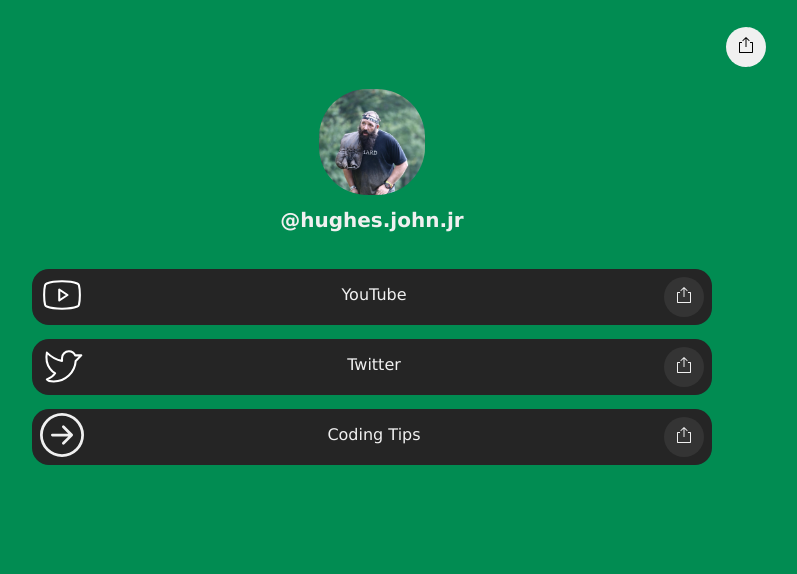
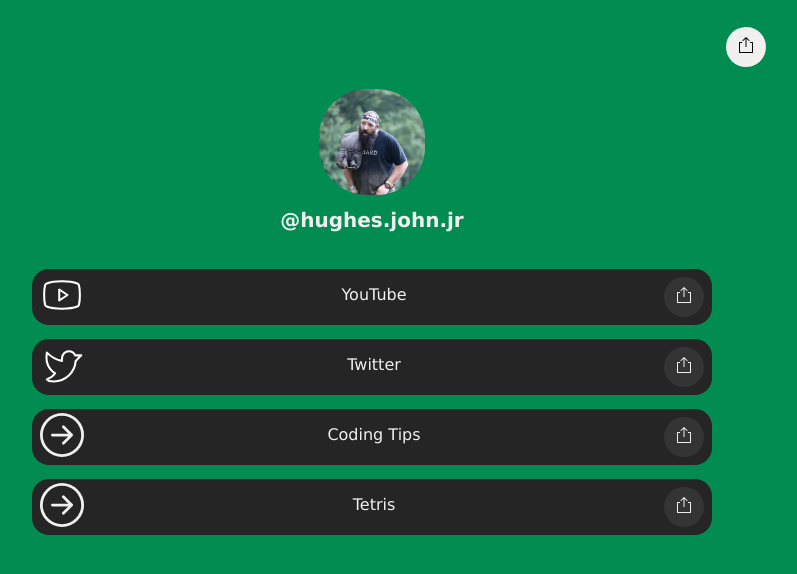
Before and after one commit to codeninja481/LinkTreeClone, a plain HTML site: page index.html in a window 1280 px wide. Shown: the whole page, without its empty margins (268-1065 px from the left). Drawn offline with Linux system fonts and the light colour scheme.

Commit message:
Added link for Tetris.

```diff
--- a/index.html
+++ b/index.html
@@ -47,6 +47,15 @@
 				<svg width="16" height="16" viewBox="0 0 16 16" enable-background="new 0 0 24 24" class="sc-gbHxpA cYda-dh"><path fill-rule="evenodd" clip-rule="evenodd" d="M10.6464 3.85347L11 4.20702L11.7071 3.49992L11.3536 3.14636L8.35355 0.146362H7.64645L4.64645 3.14636L4.29289 3.49992L5 4.20702L5.35355 3.85347L7.5 1.70702V9.49992V9.99992H8.5V9.49992V1.70702L10.6464 3.85347ZM1 5.49994L1.5 4.99994H4V5.99994H2V14.9999H14V5.99994H12V4.99994H14.5L15 5.49994V15.4999L14.5 15.9999H1.5L1 15.4999V5.49994Z" fill="currentColor"></path></svg>
 			</div>
 		</a>
+		<a class="tile" href="http://hughessoftwareservices.com/tetris.html">
+			<div class="icon">
+				<svg xmlns="http://www.w3.org/2000/svg" width="44" height="44" fill="currentColor" class="bi bi-arrow-right-circle" viewBox="0 0 16 16"> <path fill-rule="evenodd" d="M1 8a7 7 0 1 0 14 0A7 7 0 0 0 1 8zm15 0A8 8 0 1 1 0 8a8 8 0 0 1 16 0zM4.5 7.5a.5.5 0 0 0 0 1h5.793l-2.147 2.146a.5.5 0 0 0 .708.708l3-3a.5.5 0 0 0 0-.708l-3-3a.5.5 0 1 0-.708.708L10.293 7.5H4.5z"/> </svg>
+			</div>
+			<p>Tetris</p>
+			<div class="tile-share-button" link="http://hughessoftwareservices.com/tetris.html">
+				<svg width="16" height="16" viewBox="0 0 16 16" enable-background="new 0 0 24 24" class="sc-gbHxpA cYda-dh"><path fill-rule="evenodd" clip-rule="evenodd" d="M10.6464 3.85347L11 4.20702L11.7071 3.49992L11.3536 3.14636L8.35355 0.146362H7.64645L4.64645 3.14636L4.29289 3.49992L5 4.20702L5.35355 3.85347L7.5 1.70702V9.49992V9.99992H8.5V9.49992V1.70702L10.6464 3.85347ZM1 5.49994L1.5 4.99994H4V5.99994H2V14.9999H14V5.99994H12V4.99994H14.5L15 5.49994V15.4999L14.5 15.9999H1.5L1 15.4999V5.49994Z" fill="currentColor"></path></svg>
+			</div>
+		</a>
 	</div>
 
 <script src="app.js"></script>
```
